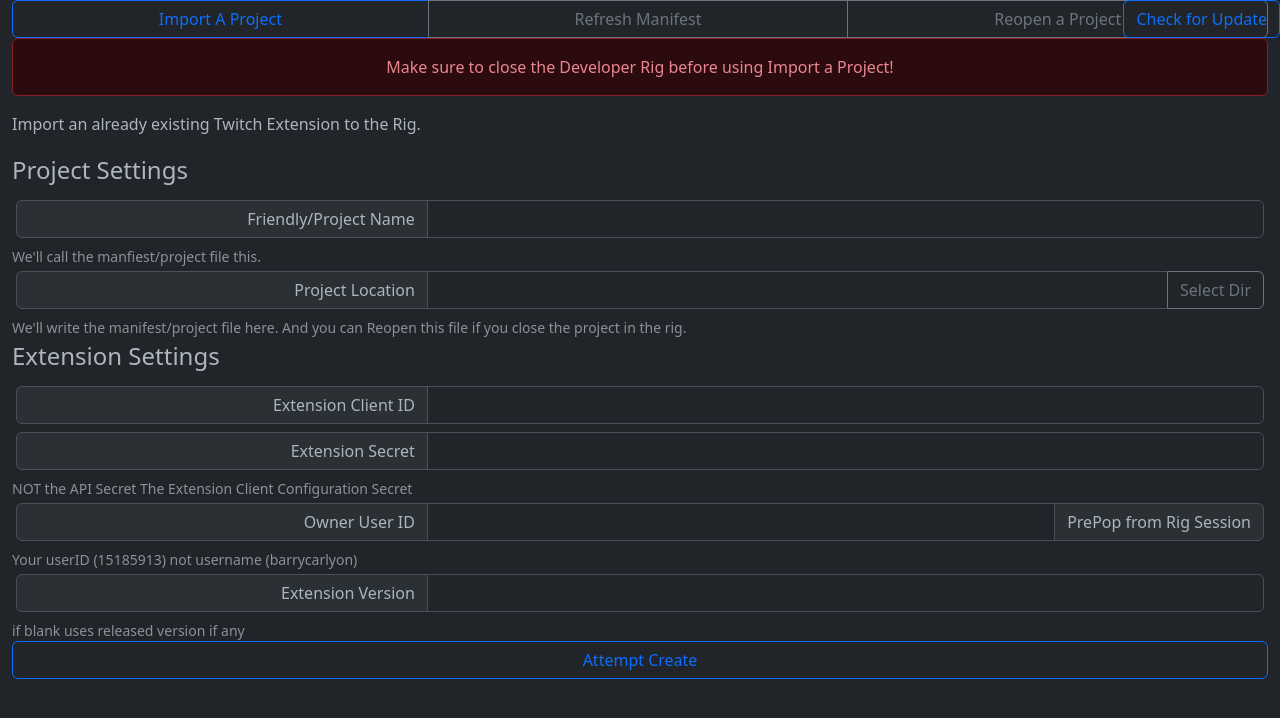
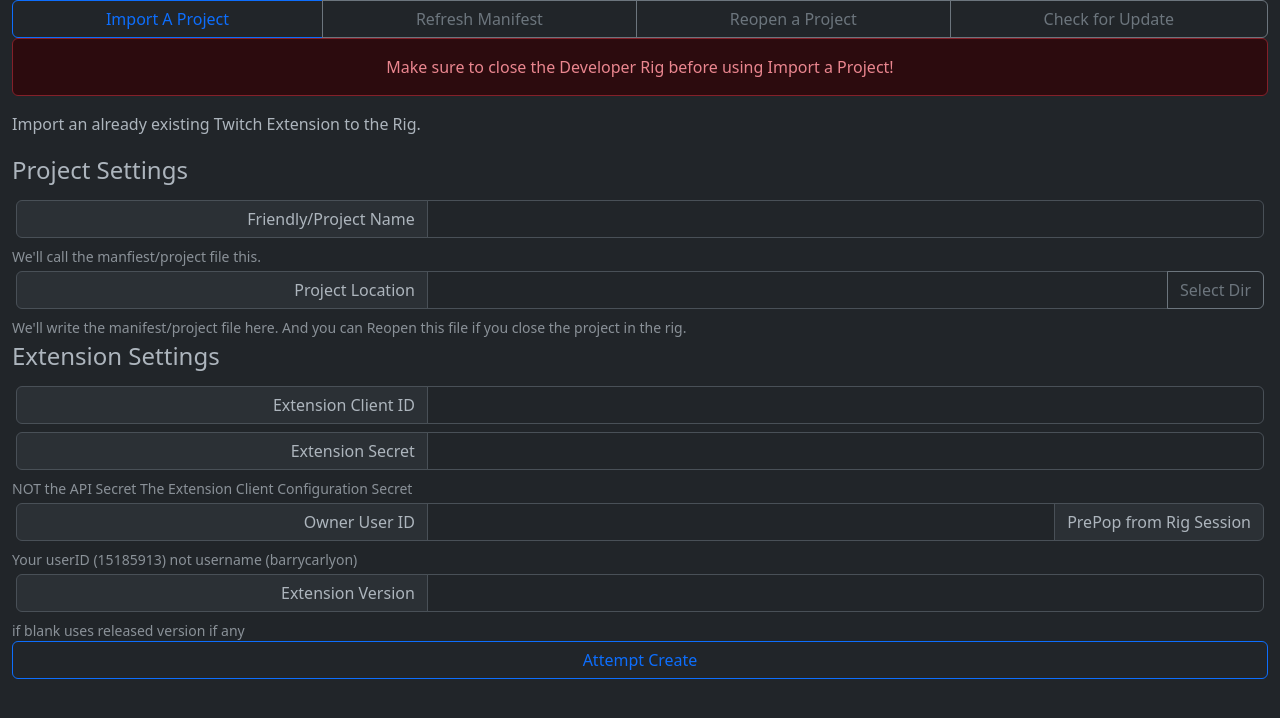
Before and after one commit to BarryCarlyon/twitch_developerrig_manifester, an Electron app: page app/views/interface.html in a window 1280 px wide. Drawn offline with Linux system fonts and the light colour scheme; no server answers.

Commit message:
Forgot about the updater button

```diff
--- a/app/views/assets/style.css
+++ b/app/views/assets/style.css
@@ -41,6 +41,7 @@
     display: inline-block;
 }
 
+/*
 #updater {
     position: absolute;
     top: 0px;
@@ -50,6 +51,7 @@
 #updater.updating {
     position: fixed;
 }
+*/
 
 .loading,
 .accordion-item {
--- a/app/views/interface.html
+++ b/app/views/interface.html
@@ -10,6 +10,7 @@
             <div class="navigation_item btn btn-outline-primary" targets="import">Import A Project</div>
             <div class="navigation_item btn btn-outline-secondary" targets="refresh">Refresh Manifest</div>
             <div class="navigation_item btn btn-outline-secondary" targets="existing">Reopen a Project</div>
+            <div class="navigation_item btn btn-outline-secondary" targets="import" id="updater">Check for Update</div>
         </div>
         <div id="tab_items">
             <div id="import" class="tab_item">
@@ -142,8 +143,6 @@
             </div>
     </main>
 
-    <div id="updater" class="btn btn-outline-primary">Check for Update</div>
-
     <script type="text/javascript" src="assets/bootstrap.bundle.min.js"></script>
     <script type="text/javascript" src="assets/script.js"></script>
 </body>
--- a/package.json
+++ b/package.json
@@ -98,7 +98,7 @@
   "productName": "BarryCarlyonDeveloperRigManifester",
   "description": "BarryCarlyon Twitch Developer Rig Manifester. The Dev rig is dead but this will plug the hole",
   "author": "Barry Carlyon",
-  "version": "1.2.3",
+  "version": "1.2.4",
   "main": "app/main.js",
   "keywords": [
     "desktop-app",
```
